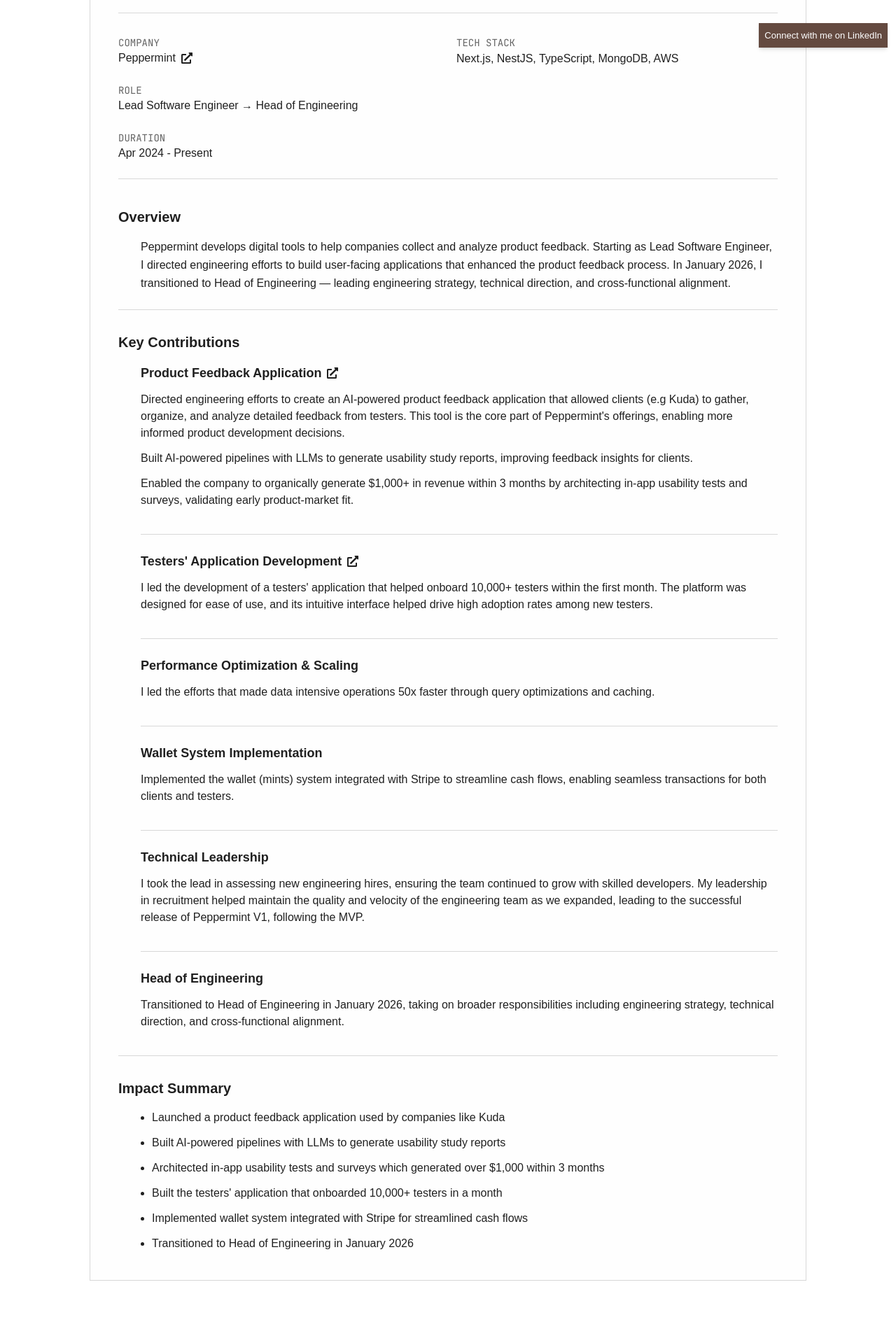
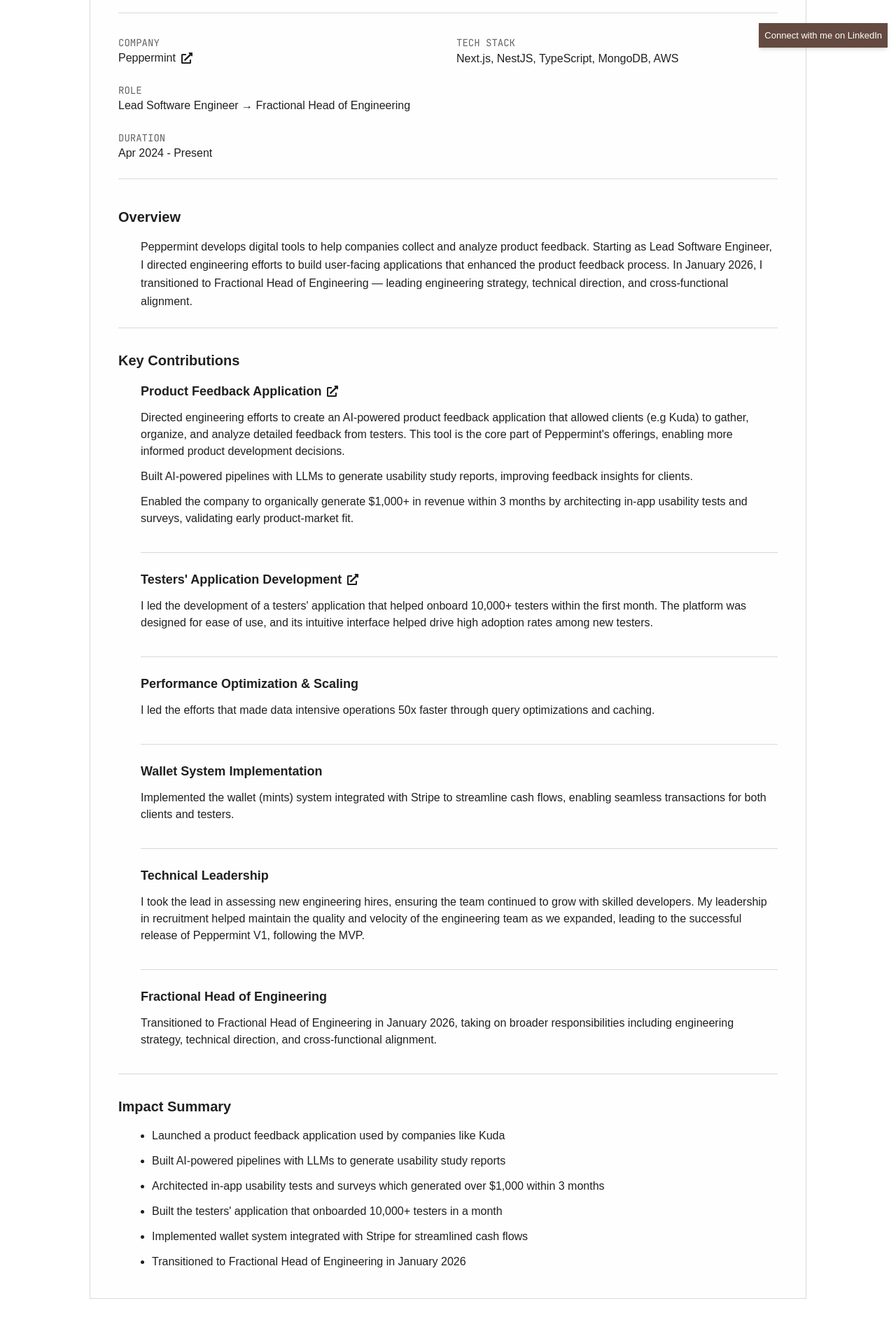
Before and after one commit to jason-ezenwa/chukwuemelie-jason-ezenwa-portfolio, a Next.js app: page /impact-stories in a window 1280 px wide. Shown: the part 660-2569 px from the top of the page at 70% size. Built offline with nearby package versions, Linux system fonts and the light colour scheme; a web font is replaced by a local one.

Commit message:
chore(copy): update Peppermint role to fractional head of engineering (#8)

```diff
--- a/src/pages/impact-stories.tsx
+++ b/src/pages/impact-stories.tsx
@@ -234,7 +234,7 @@ const ImpactStories = () => {
                       ROLE
                     </p>
                     <p className="text-sm sm:text-base text-foreground">
-                      Lead Software Engineer → Head of Engineering
+                      Lead Software Engineer → Fractional Head of Engineering
                     </p>
                   </div>
                   <div>
@@ -266,7 +266,7 @@ const ImpactStories = () => {
                     collect and analyze product feedback. Starting as Lead Software Engineer,
                     I directed engineering efforts to build user-facing applications that
                     enhanced the product feedback process. In January 2026, I transitioned
-                    to Head of Engineering — leading engineering strategy,
+                    to Fractional Head of Engineering — leading engineering strategy,
                     technical direction, and cross-functional alignment.`}
                   </p>
                 </div>
@@ -358,10 +358,10 @@ const ImpactStories = () => {
 
                     <div className="py-4 sm:py-6 first:pt-0 last:pb-0">
                       <h4 className="font-semibold text-base sm:text-lg mb-2 sm:mb-3 text-foreground">
-                        Head of Engineering
+                        Fractional Head of Engineering
                       </h4>
                       <p className="text-foreground text-sm sm:text-base mb-2 sm:mb-3">
-                        {`Transitioned to Head of Engineering in January 2026, taking on broader responsibilities including engineering strategy, technical direction, and cross-functional alignment.`}
+                        {`Transitioned to Fractional Head of Engineering in January 2026, taking on broader responsibilities including engineering strategy, technical direction, and cross-functional alignment.`}
                       </p>
                     </div>
                   </div>
@@ -393,8 +393,8 @@ const ImpactStories = () => {
                       streamlined cash flows
                     </li>
                     <li>
-                      Transitioned to Head of Engineering in January
-                      2026
+                      Transitioned to Fractional Head of Engineering in
+                      January 2026
                     </li>
                   </ul>
                 </div>
--- a/src/pages/index.tsx
+++ b/src/pages/index.tsx
@@ -216,7 +216,7 @@ export default function Home() {
             <motion.div variants={cardVariant}>
               <ImpactStoryCard
                 title="Product Feedback & Scaling Operations"
-                role="Lead Software Engineer → Head of Engineering"
+                role="Lead Software Engineer → Fractional Head of Engineering"
                 techStack="Next.js, NestJS, TypeScript, MongoDB, AWS"
                 duration="Apr 2024 - Present"
                 keyContributions={[
```
